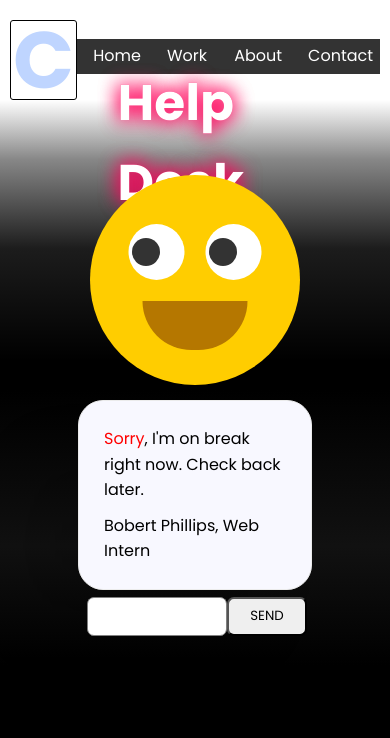
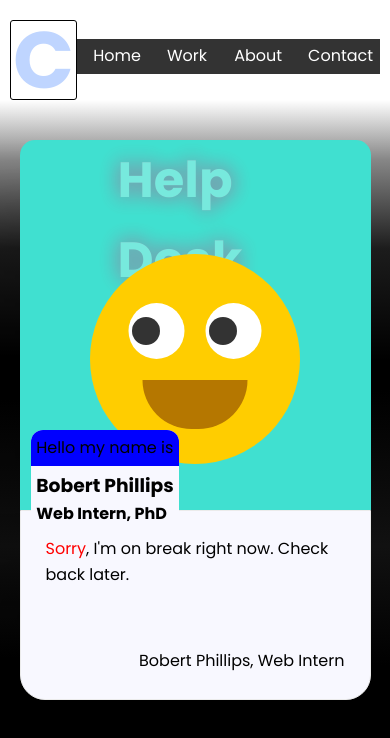
Before and after one commit to CodeChung/portfolio3, a Nuxt app: page /about in a window 390 px wide. Shown: the top 738 px of the page. Built offline with nearby package versions, Linux system fonts and the light colour scheme.

Commit message:
boberts alive, dialogs flowing

```diff
--- a/pages/Portfolio/_id/index.vue
+++ b/pages/Portfolio/_id/index.vue
@@ -250,9 +250,10 @@ export default {
   display: flex;
   justify-content: space-between;
   align-items: center;
-  margin-top: 30px;
+  margin-top: 120px;
   position: relative;
   z-index: 1;
+  padding: 0 100px;
 }
 
 .content .bannerText {
@@ -328,7 +329,7 @@ export default {
     z-index: -1;
   }
   .tag {
-    opacity: .15;
+    opacity: .069;
     font-size: 2.5em;
   }
   .left-side {
@@ -336,6 +337,7 @@ export default {
   }
   .content {
     margin-bottom: 40px;
+    padding: 0;
   }
   .content .bannerImg {
     width: 80vw;
--- a/pages/about.vue
+++ b/pages/about.vue
@@ -10,17 +10,27 @@
         </div>
       </div>
     </div>
+    <div class="badge">
+      <div class="badge-top">Hello my name is</div>
+      <div class="badge-text">
+        <h3>Bobert Phillips</h3>
+        <h4>Web Intern, PhD</h4>
+      </div>
+      <div class="badge-bottom"></div>
+    </div>
     <div class="messages">
       <div class="bobert message-chat">
-        <p><span style="color:red;">Sorry</span>, I'm on break right now. Check back later.</p>
+        <p>
+          <span style="color:red;">Sorry</span>, I'm on break right now. Check back later.
+        </p>
       </div>
       <div class="client message-chat">
         <p>Bobert Phillips, Web Intern</p>
       </div>
     </div>
     <div class="message-input">
-      <input type="text" v-model="text" />
-      <button>SEND</button>
+      <!-- <input type="text" v-model="text" />
+      <button>SEND</button>-->
     </div>
   </div>
 </template>
@@ -119,13 +129,14 @@ export default {
 .neon {
   position: absolute;
   left: 50%;
-  top: 16.9vh;
+  top: 20vh;
   transform: translate(-50%, -50%);
   margin: 0;
   padding: 0 20px;
-  font-size: 6em;
+  font-size: 5em;
   color: #fff;
   text-shadow: 0 0 20px #ff005b;
+  opacity: 0.29;
 }
 
 .neon:after {
@@ -148,7 +159,40 @@ export default {
   align-items: center;
   transform: scale(0.7);
   position: relative;
-  top: 30px;
+  top: 69px;
+  margin-bottom: 70px;
+}
+
+.badge {
+  background: ghostwhite;
+  border-radius: 12px;
+  position: absolute;
+  left: 25.9%;
+  top: 46%;
+  transition: 0.4s;
+}
+
+.badge:hover,
+.badge:active {
+  transform: scale(1.69);
+}
+
+.badge-top {
+  background: blue;
+  padding: 5px;
+}
+
+.badge-text {
+  padding: 5px;
+}
+
+.butler {
+  background: turquoise;
+  width: 50%;
+  display: flex;
+  justify-content: center;
+  box-shadow: -50px 50px 50px rgba(0, 0, 0, 0.15);
+  border-radius: 15px 15px 0 0;
 }
 
 .face::before {
@@ -201,8 +245,8 @@ export default {
 }
 
 .messages {
-  width: 60%;
-  border-radius: 25px;
+  width: 50%;
+  border-radius: 0 0 25px 25px;
   display: flex;
   flex-direction: column;
   align-items: flex-start;
@@ -218,7 +262,7 @@ export default {
   height: 69px;
   display: flex;
   flex-direction: column;
-  font-size: 1.69rem;
+  font-size: 20px;
 }
 
 .bobert {
@@ -235,7 +279,7 @@ export default {
   height: 119px;
   display: flex;
   justify-content: flex-end;
-  width: 60%;
+  width: 50%;
   padding-top: 6.9px;
 }
 
@@ -256,12 +300,29 @@ export default {
   outline: none;
 }
 
-@media(max-width:768px) {
+@media (max-width: 768px) {
+  .about {
+    padding-top: 40px;
+  }
   .neon {
-    font-size: 3.14em;
+    font-size: 3.1em;
+    top: 26vh;
+  }
+  .messages {
+    width: 90%;
   }
   .message-chat {
     font-size: 16px;
   }
+  .message-input {
+    width: 90%;
+  }
+  .butler {
+    width: 90%;
+  }
+  .badge {
+    left: 8%;
+    top: 51%;
+  }
 }
 </style>
```
